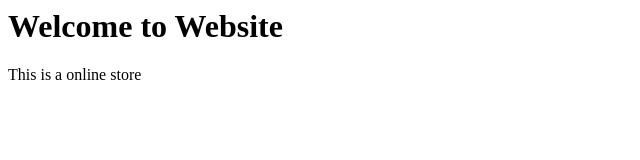
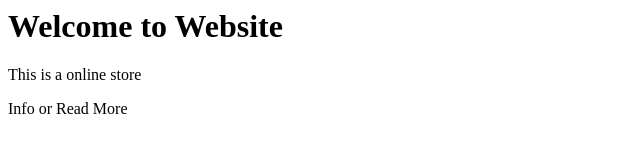
Before and after one commit to AbdullahArif2018/new-project, a plain HTML site: page index.html in a window 1280 px wide. Shown: the whole page, without its empty margins (0-640 px from the left). Drawn offline with Linux system fonts and the light colour scheme.

Commit message:
index update readmore

```diff
--- a/index.html
+++ b/index.html
@@ -1,4 +1,5 @@
 <html>
 <h1>Welcome to Website</h1>
 <p>This is a online store</p>
+<p>Info or Read More</p>
 </html>
```
